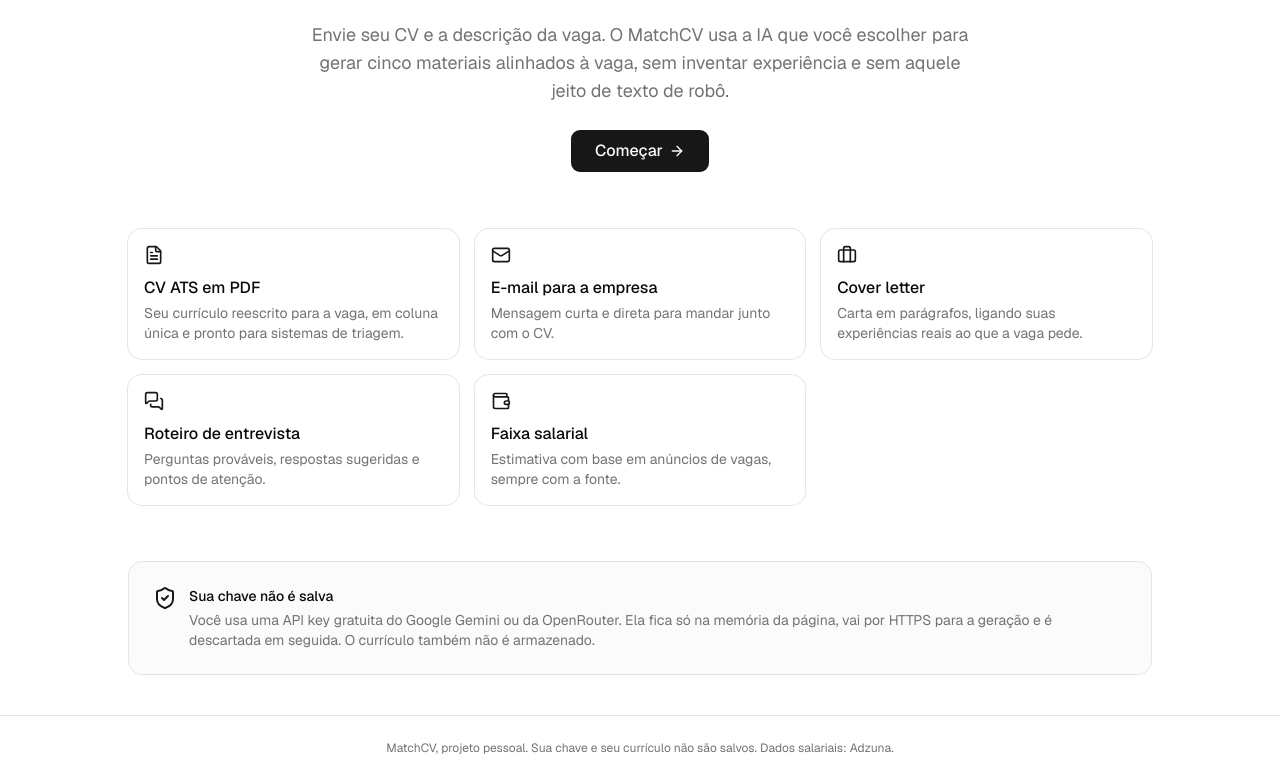
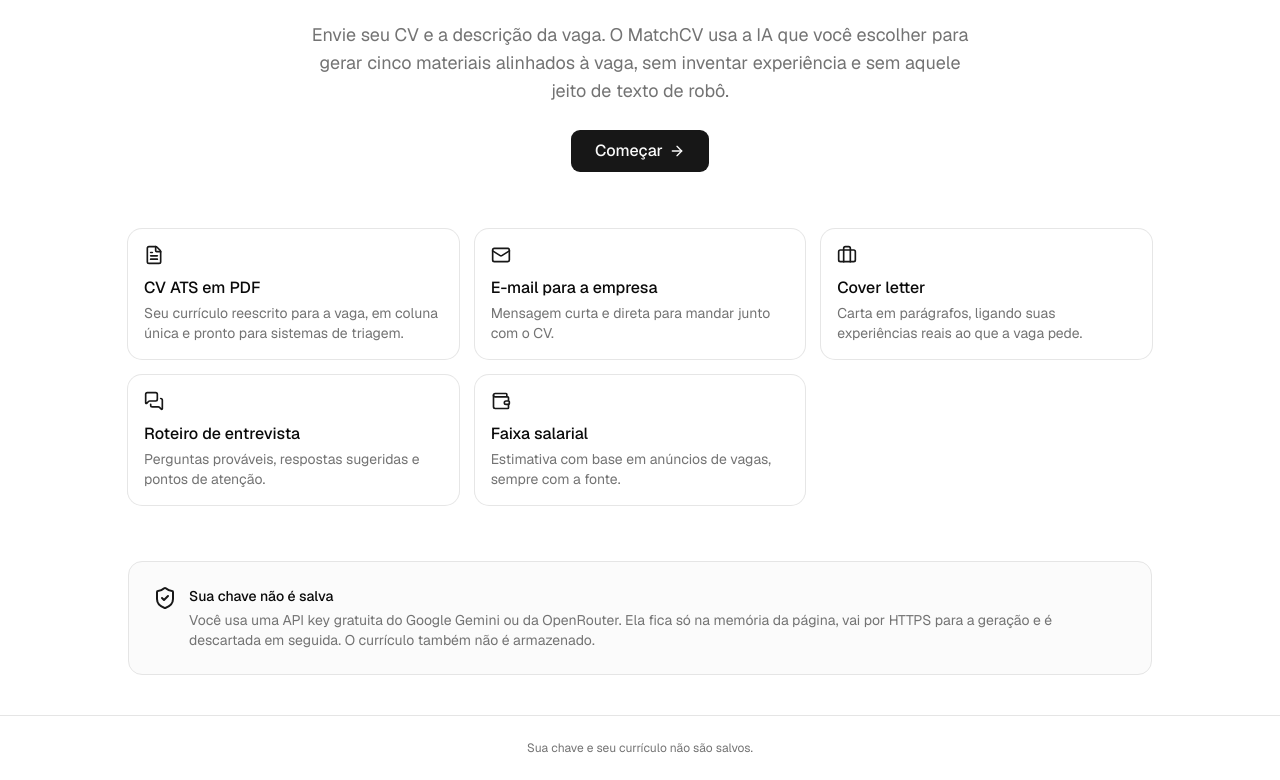
Before and after one commit to amadorgabriel/match-cv, a Next.js app: page / in a window 1280 px wide. Shown: the part 268-1048 px from the top of the page. Built offline with nearby package versions, Linux system fonts and the light colour scheme.

Commit message:
fix: encurta a mensagem do rodapé
O rodapé passa a dizer só que a chave e o currículo não são salvos.

Co-authored-by: Gabriel Spott <gabriel.amador@spott.eco>

```diff
--- a/src/components/matchcv/site-header.tsx
+++ b/src/components/matchcv/site-header.tsx
@@ -15,7 +15,7 @@ export function SiteHeader() {
 export function SiteFooter() {
   return (
     <footer className="text-muted-foreground border-t py-6 text-center text-xs">
-      MatchCV, projeto pessoal. Sua chave e seu currículo não são salvos. Dados salariais: Adzuna.
+      Sua chave e seu currículo não são salvos.
     </footer>
   );
 }
```
